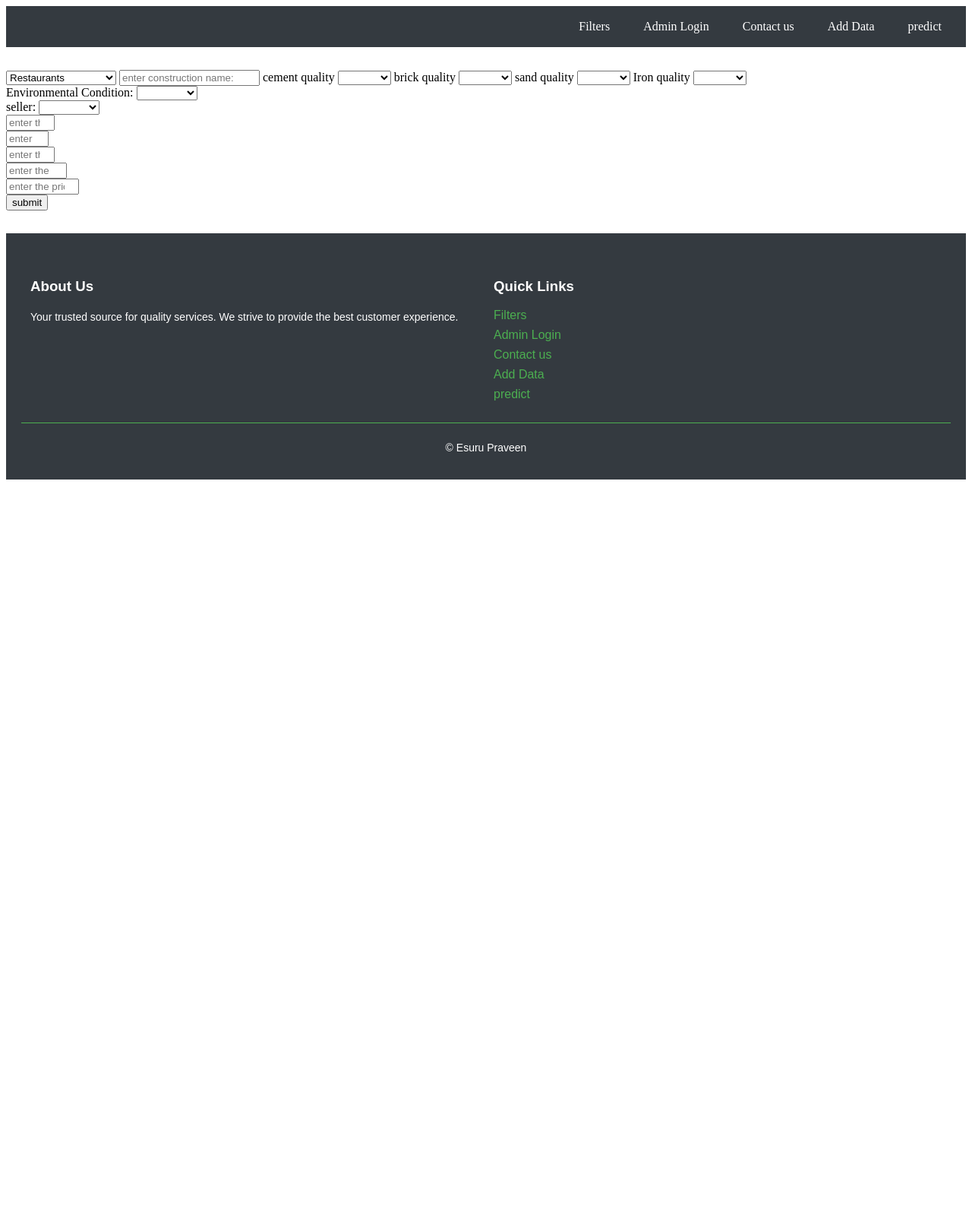
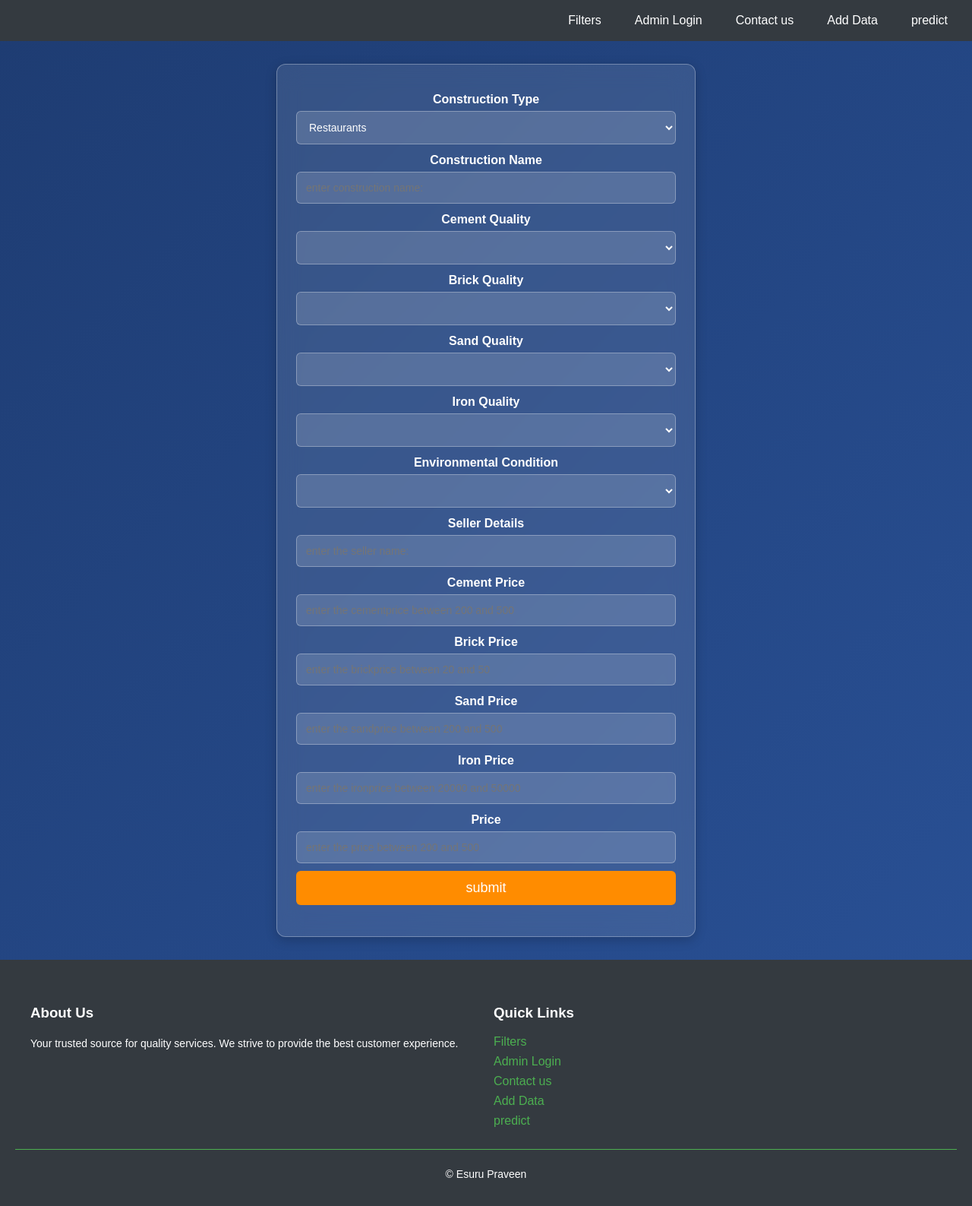
Before and after one commit to ESURU-PRAVEEN28/track3D, a Django app: page /add/ in a window 1280 px wide. Shown: the whole page at 76% size. Before the commit the page ends 631 px from the top, so only its background shows below. Run offline with Django 5.2, Linux system fonts and the light colour scheme.

Commit message:
branch commit

```diff
--- a/recommendations/templates/recommendations/add.html
+++ b/recommendations/templates/recommendations/add.html
@@ -3,9 +3,11 @@
 {% block title %}<title>Home</title>{% endblock %}
 
 {% block content %}
+<div class="con">
 
 <form method="post" action="{% url 'add' %}">
     {% csrf_token %}
+    <label>Construction Type</label>
     <select name="name" required  >
             <option value="Restaurants">Restaurants</option>
             <option value="Resorts">Resorts</option>
@@ -28,32 +30,33 @@
             <option value="Parks">Parks</option>
             <option value="MovieTheatres">MovieTheatres</option>
             <option value="Temples">Temples</option>
-            <option value="FunctionHall">FunctionHall</option>
+<!--            <option value="FunctionHall">FunctionHall</option>-->
 
     </select>
+    <label>Construction Name</label>
     <input type="text" placeholder="enter construction name:" name="cn">
-     cement quality
+     <label>Cement Quality</label>
     <select name="cq">
             <option value="High">High</option>
             <option value="Low">Low</option>
             <option value="Medium" >Medium</option>
         <option  selected></option>
     </select>
-    brick quality
+    <label>Brick Quality</label>
     <select name="bq">
             <option value="High">High</option>
             <option value="Low">Low</option>
             <option value="Medium" >Medium</option>
         <option selected></option>
     </select>
-    sand quality
+    <label>Sand Quality</label>
     <select name="sq">
             <option value="High">High</option>
             <option value="Low">Low</option>
             <option value="Medium" >Medium</option>
         <option selected></option>
     </select>
-     Iron quality
+     <label>Iron Quality</label>
     <select name="iq">
             <option value="High">High</option>
             <option value="Low">Low</option>
@@ -61,7 +64,7 @@
         <option selected></option>
     </select>
         <br>
-        Environmental Condition:
+       <label>Environmental Condition</label>
          <select name="ec">
             <option value="tightsoil">tightsoil</option>
             <option value="loosesoil">loosesoil</option>
@@ -72,26 +75,120 @@
         <option selected></option>
          </select>
     <br>
-    seller:
-    <select name="s">
-            <option value="tightsoil">tightsoil</option>
-            <option value="loosesoil">loosesoil</option>
-            <option value="humidity" >humidity</option>
-             <option value="heavyrain">heavyrain</option>
-            <option value="windy">windy</option>
-            <option value="Hightemp" >Hightemp</option>
-        <option selected></option>
-         </select>
+    <label>Seller Details</label>
+    <input name="s" type="text" placeholder="enter the seller name:">
+
+
     <br>
+    <label>Cement Price</label>
     <input type="number" name="cp" placeholder="enter the cementprice between 200 and 500" min=200 max=500 step="10"><br>
-    <input type="number" name="bp" placeholder="enter the brickprice between 20 and 50" min=20 max="50"step="10"><br>
-    <input type="number" name="sp" placeholder="enter the sandprice between 200 and 500" min=200 max="500"step="10"><br>
-    <input type="number" name="ip" placeholder="enter the ironprice between 20000 and 50000" min="20000" max="50000"step="1000"><br>
-    <input type="number" name="p" placeholder="enter the price between 200 and 500" min=2000000 max="5000000"step="100000"><br>
+   <label>Brick Price</label> <input type="number" name="bp" placeholder="enter the brickprice between 20 and 50" min=20 max="50"step="10"><br>
+   <label>Sand Price</label> <input type="number" name="sp" placeholder="enter the sandprice between 200 and 500" min=200 max="500"step="10"><br>
+    <label>Iron Price</label><input type="number" name="ip" placeholder="enter the ironprice between 20000 and 50000" min="20000" max="50000"step="1000"><br>
+   <label>Price</label> <input type="number" name="p" placeholder="enter the price between 200 and 500" min=2000000 max="5000000"step="100000"><br>
 
     <button type="submit">submit</button>
 
 </form>
+</div>
+<style>
+body {
+    margin: auto;
+    font-family: Arial, sans-serif;
+    background: linear-gradient(135deg, #1e3c72, #2a5298);
+<!--    display: flex;-->
+    align-items: center;
+    justify-content: center;
+    min-height: 100vh;
+<!--    padding: 20px;-->
+}
+
+/* Container */
+.con {
+    text-align: center;
+    background: rgba(255, 255, 255, 0.1);
+    border: 1px solid rgba(255, 255, 255, 0.3);
+    border-radius: 12px;
+    padding: 25px;
+    width: 90%;
+    max-width: 500px;
+    margin: 20px auto;
+    box-shadow: 0px 4px 15px rgba(0, 0, 0, 0.2);
+    backdrop-filter: blur(15px);
+    color: white;
+}
+
+/* Labels */
+label {
+    font-weight: bold;
+    display: block;
+    margin: 12px 0 6px;
+    font-size: 16px;
+}
+
+/* Select Dropdowns */
+select,input {
+    width: 100%;
+    padding: 12px;
+    border-radius: 6px;
+    border: 1px solid rgba(255, 255, 255, 0.3);
+    background: rgba(255, 255, 255, 0.15);
+    color: white;
+    font-size: 14px;
+    outline: none;
+    transition: all 0.3s ease-in-out;
+}
+
+/* Placeholder text */
+option {
+    color: black;
+}
+
+/* Hover effect */
+select:hover {
+    background: rgba(255, 255, 255, 0.25);
+}
+
+/* Submit Button */
+button {
+    width: 100%;
+    padding: 12px;
+    border: none;
+    background: #ff8c00;
+    color: white;
+    font-size: 18px;
+    cursor: pointer;
+    border-radius: 6px;
+    transition: 0.3s;
+    margin-top: 10px;
+}
+
+button:hover {
+    background: #e07b00;
+}
+
+/* Responsive Design */
+@media (max-width: 600px) {
+    .con {
+        width: 95%;
+        padding: 5px;
+    }
+
+    label {
+        font-size: 14px;
+    }
+
+    select {
+        font-size: 13px;
+    }
+
+    button {
+        font-size: 16px;
+        padding: 10px;
+    }
+}
 
 
+    </style>
+
 {% endblock %}
--- a/recommendations/views.py
+++ b/recommendations/views.py
@@ -93,7 +93,7 @@ def add(request):
 
 
 
-            return HttpResponse("new data added:")
+            return render(request,'recommendations/add.html')
     return render(request,'recommendations/add.html')
 
 
```
Also changed, not shown: con_app/templates/contact.html (+54 -22 lines), con_app/templates/viewdetails.html (+121 -41 lines), recommendations/templates/recommendations/form.html (+58 -27 lines), db.sqlite3, recommendations/construction_data.csv, 2 other files.
